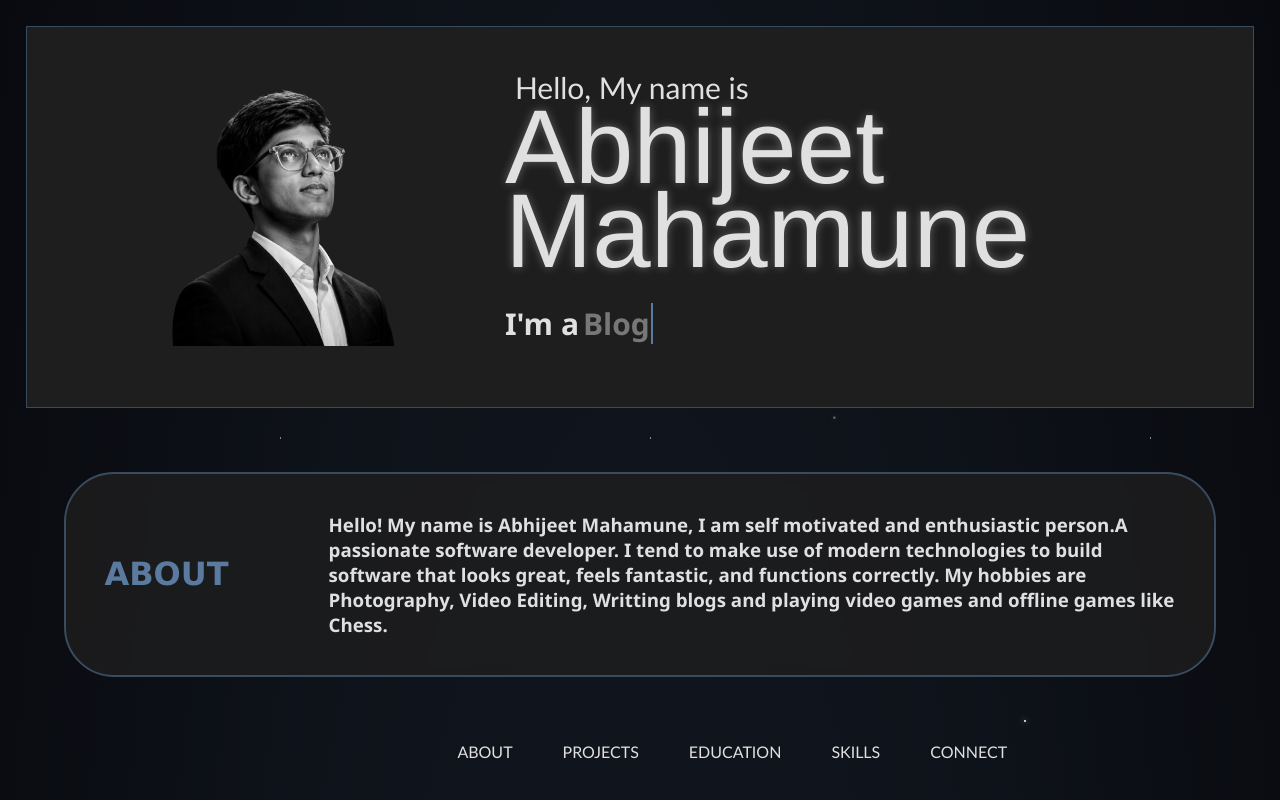
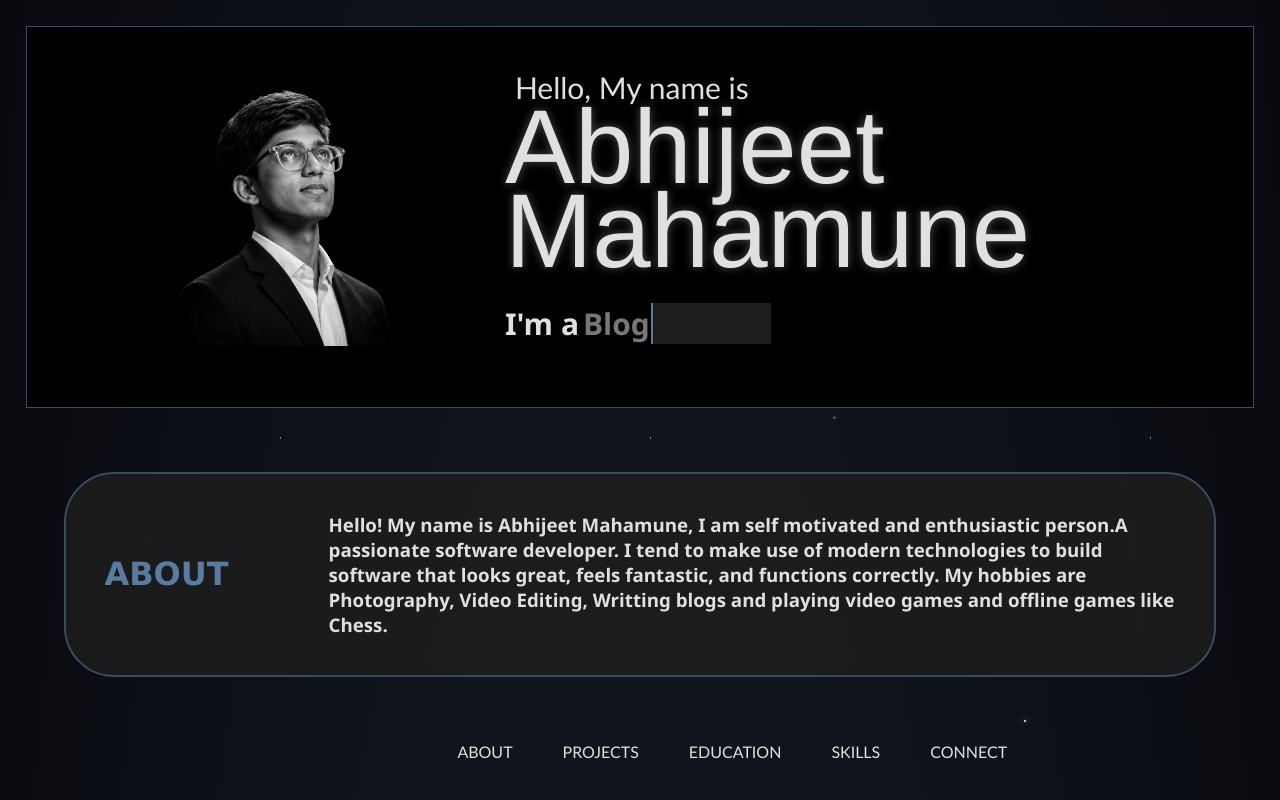
Before and after one commit to abhijeetmahamune/portfolio, a plain HTML site: page index.html in a window 1280 px wide. Shown: the top 800 px of the page. Drawn offline with Linux system fonts and the light colour scheme.

Commit message:
Update index.html

```diff
--- a/index.html
+++ b/index.html
@@ -272,7 +272,7 @@ j=d.createElement(s),dl=l!='dataLayer'?'&l='+l:'';j.async=true;j.src=
             border: 1px solid #3a4b5f;
             align-items: center;
             display: flex;
-            background-color: #1e1e1e;
+            background-color: #000000;
             overflow: hidden;
             backdrop-filter: blur(5px);
         }
```
